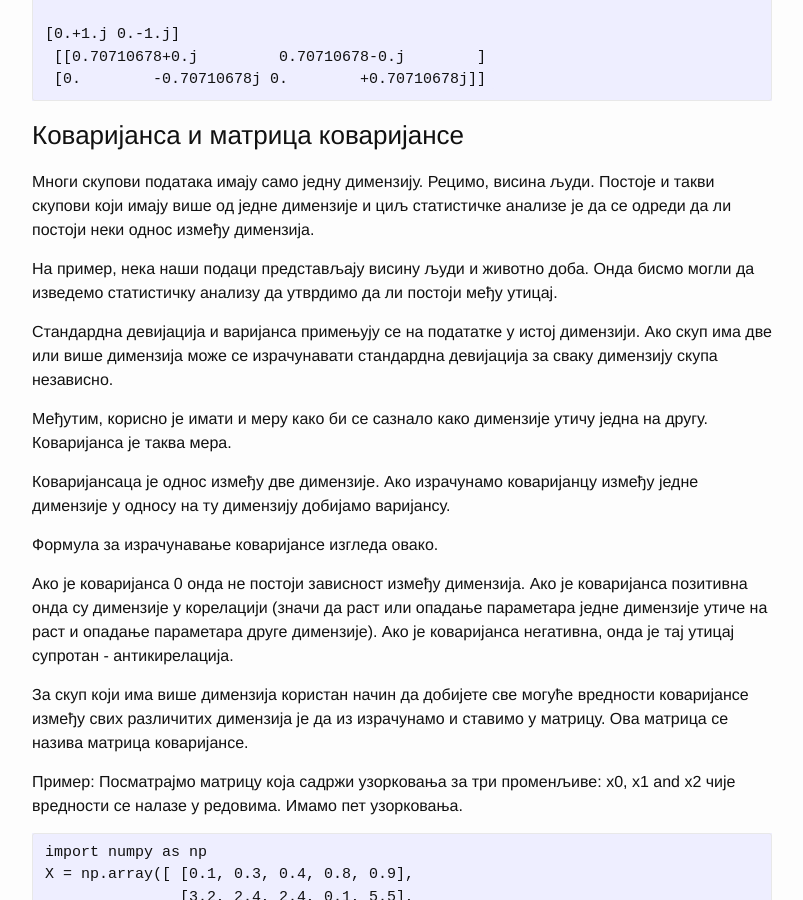
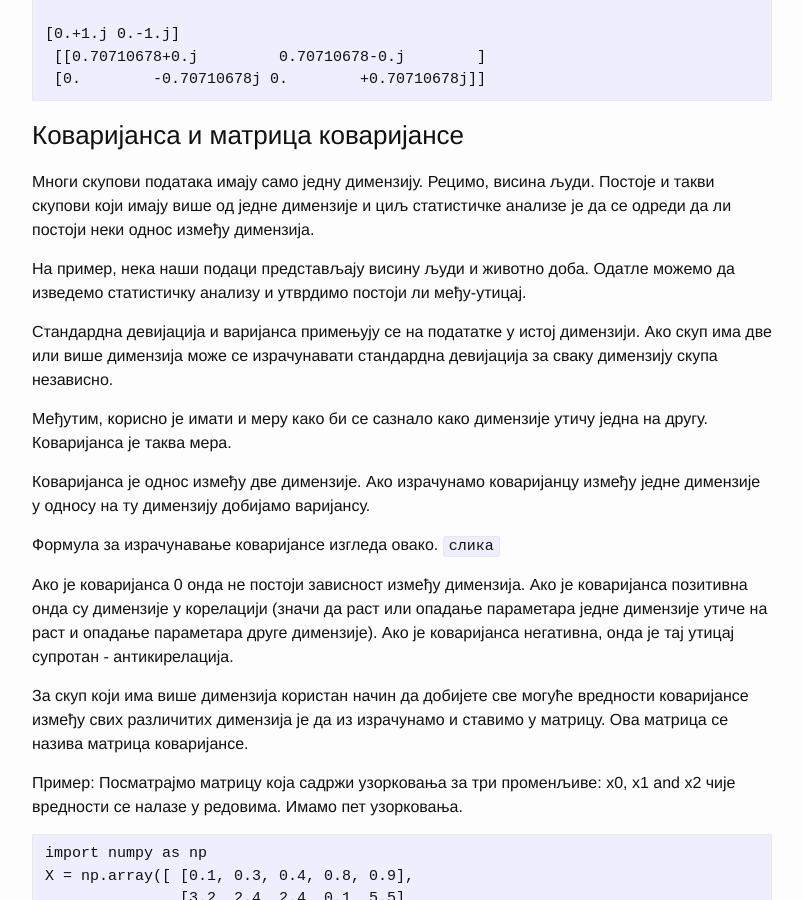
Before and after one commit to dejanbatanjac/dejanbatanjac.github.io, a Jekyll site: the page built from _posts/2019-02-05-ПЦА.md, in a window 1280 px wide and 900 px high, scrolled down 2186 px. Shown: the whole window, without its empty margins (238-1041 px from the left). Built offline with Jekyll 4.4.1, drawn with Linux system fonts in a browser that asks for light colours; our own code applies the rules of GitHub Pages for plain Markdown files.

Commit message:
Фали слика

```diff
--- a/_posts/2019-02-05-ПЦА.md
+++ b/_posts/2019-02-05-ПЦА.md
@@ -88,16 +88,17 @@ print(evalues, evectors)
 Многи скупови података имају само једну димензију. Рецимо, висина људи.
 Постоје и такви скупови који имају више од једне димензије и циљ статистичке анализе је да се одреди да ли постоји неки однос између димензија.
 
-На пример, нека наши подаци представљају висину људи и животно доба. Онда бисмо могли да изведемо
-статистичку анализу да утврдимо да ли постоји међу утицај.
+На пример, нека наши подаци представљају висину људи и животно доба. Одатле можемо да изведемо
+статистичку анализу и утврдимо постоји ли међу-утицај.
 
 Стандардна девијација и варијанса примењују се на подататке у истој димензији. Ако скуп има две или више димензија може се израчунавати стандардна девијација за сваку димензију скупа независно.
 
 Међутим, корисно је имати и меру како би се сазнало како димензије утичу једна на другу. Коваријанса је таква мера.
 
-Коваријансаца је однос између две димензије. Ако израчунамо коваријанцу између једне димензије у односу на ту димензију добијамо варијансу.
+Коваријанса је однос између две димензије. Ако израчунамо коваријанцу између једне димензије у односу на ту димензију добијамо варијансу.
 
 Формула за израчунавање коваријансе изгледа овако.
+`слика`
 
 Ако је коваријанса 0 онда не постоји зависност између димензија. Ако је коваријанса позитивна онда су димензије у корелацији (значи да раст или опадање параметара једне димензије утиче на раст и опадање параметара друге димензије). Ако је коваријанса негативна, онда је тај утицај супротан - антикирелација.
 
```
